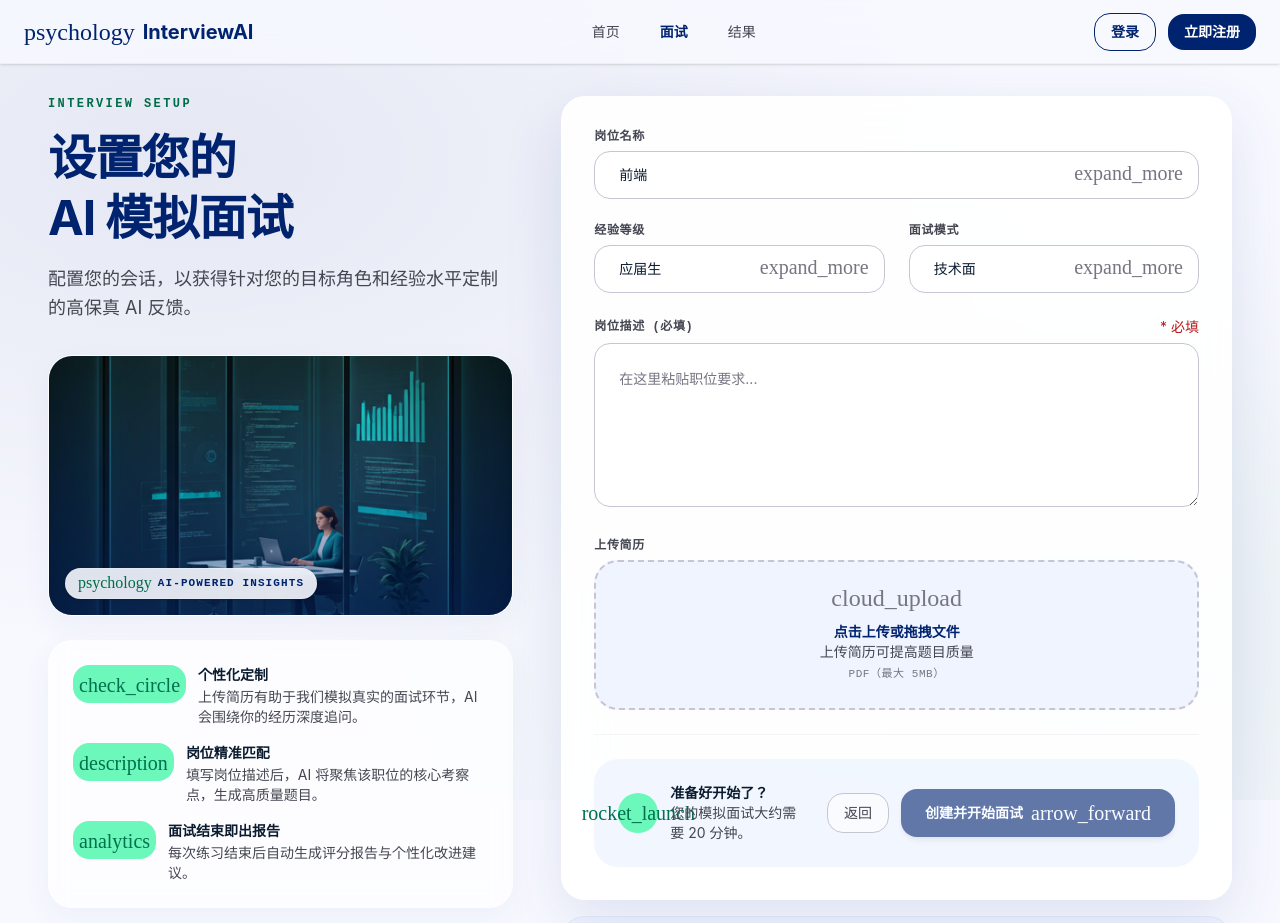
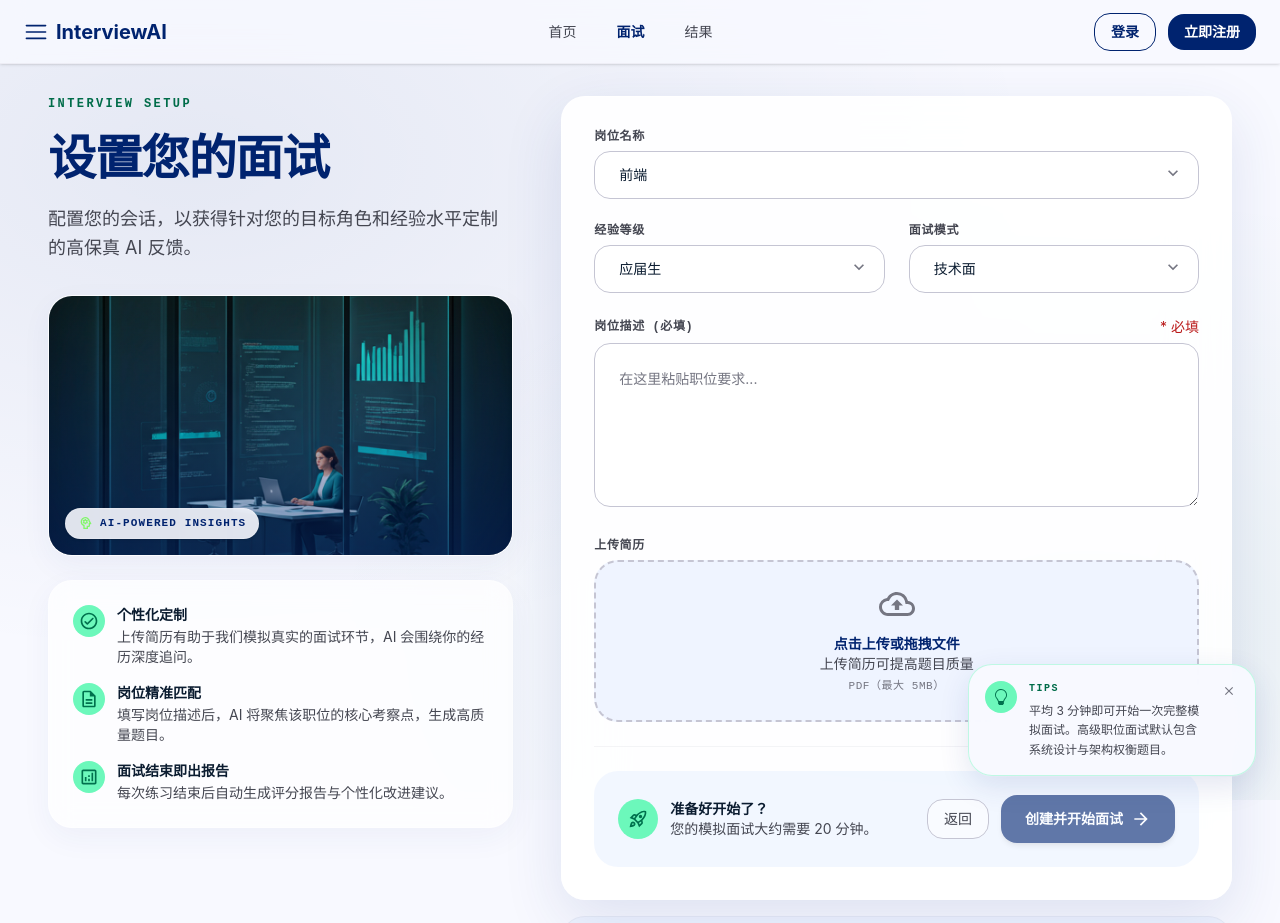
Before and after one commit to scrazyakai/Interview-AI, a Vue app in the folder frontend/: page /interview/setup in a window 1280 px wide. Shown: the top 923 px of the page. Built offline with nearby package versions, Linux system fonts and the light colour scheme; the HTML template or start-up script is replaced by a standard one.

Commit message:
feat: UI优化

```diff
--- a/frontend/src/components/AppTopbar.vue
+++ b/frontend/src/components/AppTopbar.vue
@@ -107,7 +107,7 @@ onUnmounted(() => {
       class="flex items-center gap-2 cursor-pointer active:scale-95 duration-200"
       @click="goHome"
     >
-      <span class="material-symbols-outlined text-primary" style="font-size:24px;">psychology</span>
+      <svg viewBox="0 0 15 15" fill="none" xmlns="http://www.w3.org/2000/svg" class="text-primary" style="width:24px;height:24px;"><path fill-rule="evenodd" clip-rule="evenodd" d="M1.5 3C1.22386 3 1 3.22386 1 3.5C1 3.77614 1.22386 4 1.5 4H13.5C13.7761 4 14 3.77614 14 3.5C14 3.22386 13.7761 3 13.5 3H1.5ZM1 7.5C1 7.22386 1.22386 7 1.5 7H13.5C13.7761 7 14 7.22386 14 7.5C14 7.77614 13.7761 8 13.5 8H1.5C1.22386 8 1 7.77614 1 7.5ZM1 11.5C1 11.2239 1.22386 11 1.5 11H13.5C13.7761 11 14 11.2239 14 11.5C14 11.7761 13.7761 12 13.5 12H1.5C1.22386 12 1 11.7761 1 11.5Z" fill="currentColor"></path></svg>
       <span class="font-bold text-xl text-primary" style="font-family: 'Inter', sans-serif;">InterviewAI</span>
     </button>
 
@@ -150,7 +150,7 @@ onUnmounted(() => {
               class="flex h-7 w-7 items-center justify-center rounded-full bg-primary text-xs font-bold text-on-primary"
             >{{ userInitial }}</span>
             <span class="hidden sm:block max-w-[120px] truncate">{{ currentSession.username }}</span>
-            <span class="material-symbols-outlined text-outline transition-transform duration-200" style="font-size:18px;" :class="{ 'rotate-180': userMenuOpen }">expand_more</span>
+            <svg xmlns="http://www.w3.org/2000/svg" viewBox="0 0 24 24" fill="currentColor" class="text-outline transition-transform duration-200" style="width:18px;height:18px;" :class="{ 'rotate-180': userMenuOpen }"><path d="M16.59 8.59 12 13.17 7.41 8.59 6 10l6 6 6-6z"></path></svg>
           </button>
 
           <!-- Dropdown -->
--- a/frontend/src/components/setup/FormSection.vue
+++ b/frontend/src/components/setup/FormSection.vue
@@ -14,7 +14,7 @@
           >
             <option v-for="option in jobTitleOptions" :key="option" :value="option">{{ option }}</option>
           </select>
-          <span class="material-symbols-outlined pointer-events-none absolute right-4 top-3 text-outline" style="font-size:20px;">expand_more</span>
+          <svg xmlns="http://www.w3.org/2000/svg" viewBox="0 0 24 24" fill="currentColor" class="pointer-events-none absolute right-4 top-3 text-outline" style="width:20px;height:20px;"><path d="M16.59 8.59 12 13.17 7.41 8.59 6 10l6 6 6-6z"></path></svg>
         </div>
       </div>
 
@@ -31,7 +31,7 @@
             >
               <option v-for="option in experienceLevelOptions" :key="option.value" :value="option.value">{{ option.label }}</option>
             </select>
-            <span class="material-symbols-outlined pointer-events-none absolute right-4 top-3 text-outline" style="font-size:20px;">expand_more</span>
+            <svg xmlns="http://www.w3.org/2000/svg" viewBox="0 0 24 24" fill="currentColor" class="pointer-events-none absolute right-4 top-3 text-outline" style="width:20px;height:20px;"><path d="M16.59 8.59 12 13.17 7.41 8.59 6 10l6 6 6-6z"></path></svg>
           </div>
         </div>
         <div class="space-y-1.5">
@@ -45,7 +45,7 @@
             >
               <option v-for="option in modeOptions" :key="option.value" :value="option.value">{{ option.label }}</option>
             </select>
-            <span class="material-symbols-outlined pointer-events-none absolute right-4 top-3 text-outline" style="font-size:20px;">expand_more</span>
+            <svg xmlns="http://www.w3.org/2000/svg" viewBox="0 0 24 24" fill="currentColor" class="pointer-events-none absolute right-4 top-3 text-outline" style="width:20px;height:20px;"><path d="M16.59 8.59 12 13.17 7.41 8.59 6 10l6 6 6-6z"></path></svg>
           </div>
         </div>
       </div>
@@ -79,10 +79,14 @@
           @drop.prevent="handleDrop"
         >
           <input ref="fileInputRef" class="hidden" type="file" accept="application/pdf,.pdf" :disabled="loading" @change="handleSelect" />
-          <span
-            class="material-symbols-outlined mb-3 text-4xl transition-colors"
+          <svg
+            xmlns="http://www.w3.org/2000/svg"
+            viewBox="0 0 24 24"
+            fill="currentColor"
+            class="mb-3 transition-colors"
+            style="width:36px;height:36px;"
             :class="isDragOver ? 'text-primary' : 'text-outline group-hover:text-primary'"
-          >cloud_upload</span>
+          ><path d="M19.35 10.04A7.49 7.49 0 0 0 12 4C9.11 4 6.6 5.64 5.35 8.04A5.994 5.994 0 0 0 0 14c0 3.31 2.69 6 6 6h13c2.76 0 5-2.24 5-5 0-2.64-2.05-4.78-4.65-4.96zM19 18H6c-2.21 0-4-1.79-4-4 0-2.05 1.53-3.76 3.56-3.97l1.07-.11.5-.95A5.469 5.469 0 0 1 12 6c2.62 0 4.88 1.86 5.39 4.43l.3 1.5 1.53.11A2.98 2.98 0 0 1 22 15c0 1.65-1.35 3-3 3zM8 13h2.55v3h2.9v-3H16l-4-4z"/></svg>
           <p class="text-sm font-semibold text-primary">点击上传或拖拽文件</p>
           <p class="text-sm text-on-surface-variant">上传简历可提高题目质量</p>
           <p class="mt-1 font-mono text-[11px] tracking-[0.05em] text-outline">{{ resumeFileName || 'PDF（最大 5MB）' }}</p>
@@ -97,7 +101,7 @@
         <div class="flex flex-col gap-6 rounded-xl bg-surface-container-highest/30 p-6 md:flex-row md:items-center md:justify-between">
           <div class="flex items-center gap-3">
             <div class="flex h-10 w-10 shrink-0 items-center justify-center rounded-full bg-secondary-container text-on-secondary-container">
-              <span class="material-symbols-outlined" style="font-size:20px;">rocket_launch</span>
+              <svg xmlns="http://www.w3.org/2000/svg" viewBox="0 0 24 24" fill="currentColor" style="width:20px;height:20px;"><path d="M6 15c-.83 0-1.58.34-2.12.88C2.7 17.06 2 22 2 22s4.94-.7 6.12-1.88A2.996 2.996 0 0 0 6 15zm.71 3.71c-.28.28-2.17.76-2.17.76s.47-1.88.76-2.17c.17-.19.42-.3.7-.3a1.003 1.003 0 0 1 .71 1.71zm10.71-5.06c6.36-6.36 4.24-11.31 4.24-11.31S16.71.22 10.35 6.58l-2.49-.5a2.03 2.03 0 0 0-1.81.55L2 10.69l5 2.14L11.17 17l2.14 5 4.05-4.05c.47-.47.68-1.15.55-1.81l-.49-2.49zM7.41 10.83l-1.91-.82 1.97-1.97 1.44.29c-.57.83-1.08 1.7-1.5 2.5zm6.58 7.67-.82-1.91c.8-.42 1.67-.93 2.49-1.5l.29 1.44-1.96 1.97zM16 12.24c-1.32 1.32-3.38 2.4-4.04 2.73l-2.93-2.93c.32-.65 1.4-2.71 2.73-4.04 4.68-4.68 8.23-3.99 8.23-3.99s.69 3.55-3.99 8.23zM15 11c1.1 0 2-.9 2-2s-.9-2-2-2-2 .9-2 2 .9 2 2 2z"/></svg>
             </div>
             <div>
               <p class="text-sm font-bold text-on-surface">准备好开始了？</p>
@@ -119,7 +123,7 @@
               :disabled="disableSubmit || loading"
             >
               {{ loading ? '生成中...' : '创建并开始面试' }}
-              <span class="material-symbols-outlined" style="font-size:20px;">arrow_forward</span>
+              <svg xmlns="http://www.w3.org/2000/svg" viewBox="0 0 24 24" fill="currentColor" style="width:20px;height:20px;"><path d="m12 4-1.41 1.41L16.17 11H4v2h12.17l-5.58 5.59L12 20l8-8z"></path></svg>
             </button>
           </div>
         </div>
--- a/frontend/src/views/InterviewSetupPage.vue
+++ b/frontend/src/views/InterviewSetupPage.vue
@@ -7,7 +7,7 @@
           Interview Setup
         </p>
         <h1 class="mt-4 text-4xl font-bold leading-tight tracking-tight text-primary lg:text-5xl">
-          设置您的<br />AI 模拟面试
+          设置您的面试
         </h1>
         <p class="mt-4 text-lg leading-relaxed text-on-surface-variant">
           配置您的会话，以获得针对您的目标角色和经验水平定制的高保真 AI 反馈。
@@ -24,7 +24,7 @@
           <div
             class="absolute bottom-4 left-4 flex items-center gap-1.5 rounded-full border border-white/20 bg-surface/90 px-3 py-1.5 shadow-sm backdrop-blur-sm"
           >
-            <span class="material-symbols-outlined text-secondary" style="font-size:16px;">psychology</span>
+            <svg xmlns="http://www.w3.org/2000/svg" viewBox="0 0 24 24" fill="#81f769" width="16" height="16" style="transform: scaleX(-1)"><path d="m15.82 7.22-1 .4c-.21-.16-.43-.29-.67-.39L14 6.17c-.02-.1-.1-.17-.2-.17h-1.6c-.1 0-.18.07-.19.17l-.15 1.06c-.24.1-.47.23-.67.39l-1-.4c-.09-.03-.2 0-.24.09l-.8 1.38a.2.2 0 0 0 .05.26l.85.66c-.03.12-.05.26-.05.39s.01.26.03.39l-.84.66a.19.19 0 0 0-.05.25l.8 1.39c.05.09.15.12.25.09l.99-.4c.21.16.43.29.68.39l.14 1.06c.02.1.1.17.2.17h1.6c.1 0 .18-.07.2-.17l.15-1.06c.24-.1.47-.23.67-.39l.99.4c.09.04.2 0 .24-.09l.8-1.39c.05-.09.03-.19-.05-.25l-.83-.66a2.561 2.561 0 0 0 0-.78l.85-.66a.2.2 0 0 0 .05-.26l-.8-1.38c-.05-.09-.16-.12-.25-.09zM13 11.43a1.43 1.43 0 1 1 0-2.86 1.43 1.43 0 0 1 0 2.86z"/><path d="M19.94 9.06c-.43-3.27-3.23-5.86-6.53-6.05C13.27 3 13.14 3 13 3 9.47 3 6.57 5.61 6.08 9l-1.93 3.48c-.41.66.07 1.52.85 1.52h1v2c0 1.1.9 2 2 2h1v3h7v-4.68a7.016 7.016 0 0 0 3.94-7.26zm-5.05 5.57-.89.42V19h-3v-3H8v-4H6.7l1.33-2.33C8.21 7.06 10.35 5 13 5c2.76 0 5 2.24 5 5 0 2.09-1.29 3.88-3.11 4.63z"/></svg>
             <span class="font-mono text-[11px] font-semibold uppercase tracking-widest text-primary">AI-Powered Insights</span>
           </div>
         </div>
@@ -33,7 +33,7 @@
         <div class="mt-6 glass-panel rounded-xl p-6 space-y-4">
           <div class="flex items-start gap-3">
             <div class="shrink-0 rounded-lg bg-secondary-container p-1.5 text-on-secondary-container">
-              <span class="material-symbols-outlined" style="font-size:20px;">check_circle</span>
+              <svg xmlns="http://www.w3.org/2000/svg" viewBox="0 0 24 24" fill="currentColor" style="width:20px;height:20px;"><path d="M12 2C6.48 2 2 6.48 2 12s4.48 10 10 10 10-4.48 10-10S17.52 2 12 2zm0 18c-4.41 0-8-3.59-8-8s3.59-8 8-8 8 3.59 8 8-3.59 8-8 8zm3.88-11.71L10 14.17l-1.88-1.88a.996.996 0 1 0-1.41 1.41l2.59 2.59c.39.39 1.02.39 1.41 0L17.3 9.7a.996.996 0 0 0 0-1.41c-.39-.39-1.03-.39-1.42 0z"></path></svg>
             </div>
             <div>
               <p class="text-sm font-semibold text-on-surface">个性化定制</p>
@@ -42,7 +42,7 @@
           </div>
           <div class="flex items-start gap-3">
             <div class="shrink-0 rounded-lg bg-secondary-container p-1.5 text-on-secondary-container">
-              <span class="material-symbols-outlined" style="font-size:20px;">description</span>
+              <svg xmlns="http://www.w3.org/2000/svg" viewBox="0 0 24 24" fill="currentColor" style="width:20px;height:20px;"><path d="M8 16h8v2H8zm0-4h8v2H8zm6-10H6c-1.1 0-2 .9-2 2v16c0 1.1.89 2 1.99 2H18c1.1 0 2-.9 2-2V8l-6-6zm4 18H6V4h7v5h5v11z"></path></svg>
             </div>
             <div>
               <p class="text-sm font-semibold text-on-surface">岗位精准匹配</p>
@@ -51,7 +51,7 @@
           </div>
           <div class="flex items-start gap-3">
             <div class="shrink-0 rounded-lg bg-secondary-container p-1.5 text-on-secondary-container">
-              <span class="material-symbols-outlined" style="font-size:20px;">analytics</span>
+              <svg xmlns="http://www.w3.org/2000/svg" viewBox="0 0 24 24" fill="currentColor" style="width:20px;height:20px;"><path d="M19 3H5c-1.1 0-2 .9-2 2v14c0 1.1.9 2 2 2h14c1.1 0 2-.9 2-2V5c0-1.1-.9-2-2-2zm0 16H5V5h14v14z"></path><path d="M7 12h2v5H7zm8-5h2v10h-2zm-4 7h2v3h-2zm0-4h2v2h-2z"></path></svg>
             </div>
             <div>
               <p class="text-sm font-semibold text-on-surface">面试结束即出报告</p>
@@ -118,19 +118,32 @@
           </div>
         </div>
 
-        <!-- Pro Tip -->
-        <div class="mt-4 flex items-start gap-4 glass-panel rounded-xl p-4 border border-secondary-container/30">
-          <div class="shrink-0 flex h-10 w-10 items-center justify-center rounded-lg bg-secondary-container text-on-secondary-container">
-            <span class="material-symbols-outlined" style="font-variation-settings:'FILL' 1; font-size:20px;">stars</span>
-          </div>
-          <div>
-            <p class="text-sm font-bold text-primary">Pro Tip</p>
-            <p class="mt-0.5 text-sm leading-relaxed text-on-surface-variant">{{ setupPageMock.avgStartTip }}。高级职位面试默认包含系统设计与架构权衡题目。</p>
-          </div>
-        </div>
       </div>
     </div>
   </main>
+
+  <!-- Tips toast (fixed bottom-right) -->
+  <Transition name="tip">
+    <div
+      v-if="showTip"
+      class="fixed bottom-6 right-6 z-40 flex w-72 items-start gap-3 rounded-xl border border-secondary-container/40 bg-surface/95 p-4 shadow-[0_10px_30px_rgba(30,58,138,0.12)] backdrop-blur-xl"
+    >
+      <div class="shrink-0 flex h-8 w-8 items-center justify-center rounded-lg bg-secondary-container text-on-secondary-container">
+        <svg xmlns="http://www.w3.org/2000/svg" fill="currentColor" viewBox="0 0 16 16" style="width:16px;height:16px;"><path d="M2 6a6 6 0 1 1 10.174 4.31c-.203.196-.359.4-.453.619l-.762 1.769A.5.5 0 0 1 10.5 13a.5.5 0 0 1 0 1 .5.5 0 0 1 0 1l-.224.447a1 1 0 0 1-.894.553H6.618a1 1 0 0 1-.894-.553L5.5 15a.5.5 0 0 1 0-1 .5.5 0 0 1 0-1 .5.5 0 0 1-.46-.302l-.761-1.77a2 2 0 0 0-.453-.618A5.98 5.98 0 0 1 2 6m6-5a5 5 0 0 0-3.479 8.592c.263.254.514.564.676.941L5.83 12h4.342l.632-1.467c.162-.377.413-.687.676-.941A5 5 0 0 0 8 1"></path></svg>
+      </div>
+      <div class="flex-1 min-w-0">
+        <p class="font-mono text-[10px] font-semibold uppercase tracking-[0.15em] text-secondary">Tips</p>
+        <p class="mt-1 text-xs leading-relaxed text-on-surface-variant">{{ setupPageMock.avgStartTip }}。高级职位面试默认包含系统设计与架构权衡题目。</p>
+      </div>
+      <button
+        type="button"
+        class="shrink-0 -mt-0.5 -mr-0.5 flex h-6 w-6 items-center justify-center rounded-full text-outline transition-colors hover:bg-surface-container-high hover:text-on-surface"
+        @click="showTip = false"
+      >
+        <svg xmlns="http://www.w3.org/2000/svg" viewBox="0 0 24 24" fill="currentColor" style="width:14px;height:14px;"><path d="M19 6.41 17.59 5 12 10.59 6.41 5 5 6.41 10.59 12 5 17.59 6.41 19 12 13.41 17.59 19 19 17.59 13.41 12z"></path></svg>
+      </button>
+    </div>
+  </Transition>
 
   <!-- Mobile Bottom Nav -->
   <nav
@@ -152,7 +165,7 @@
       type="button"
       class="flex flex-col items-center justify-center text-on-surface-variant px-4 py-1 rounded-full transition hover:bg-surface-container-high"
     >
-      <span class="material-symbols-outlined" style="font-size:22px;">analytics</span>
+      <svg xmlns="http://www.w3.org/2000/svg" viewBox="0 0 24 24" fill="currentColor" style="width:22px;height:22px;"><path d="M19 3H5c-1.1 0-2 .9-2 2v14c0 1.1.9 2 2 2h14c1.1 0 2-.9 2-2V5c0-1.1-.9-2-2-2zm0 16H5V5h14v14z"></path><path d="M7 12h2v5H7zm8-5h2v10h-2zm-4 7h2v3h-2zm0-4h2v2h-2z"></path></svg>
       <span class="font-mono text-[10px] font-semibold uppercase tracking-wider mt-0.5">结果</span>
     </button>
   </nav>
@@ -186,6 +199,7 @@ const form = reactive<InterviewSetupPayload>({
 const submitting = ref(false)
 const errorMessage = ref('')
 const resumeFileName = ref('')
+const showTip = ref(true)
 
 applyPrefillFromQuery()
 
```
